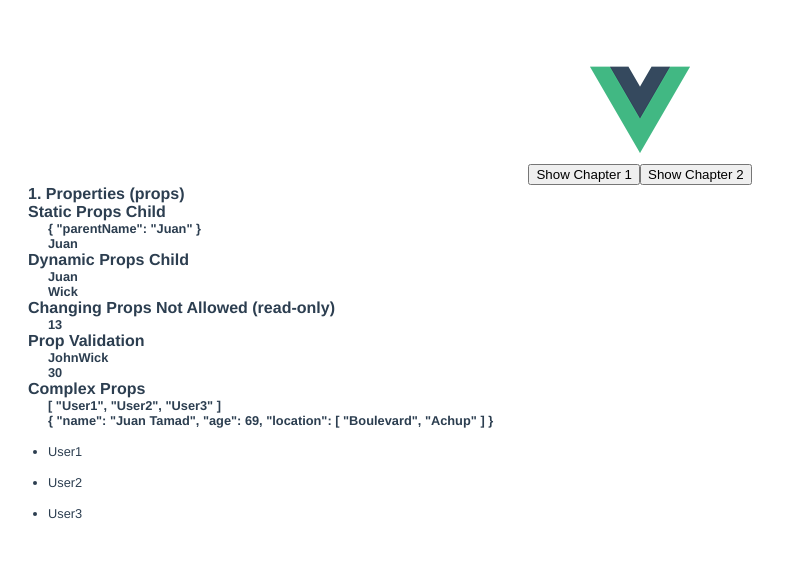
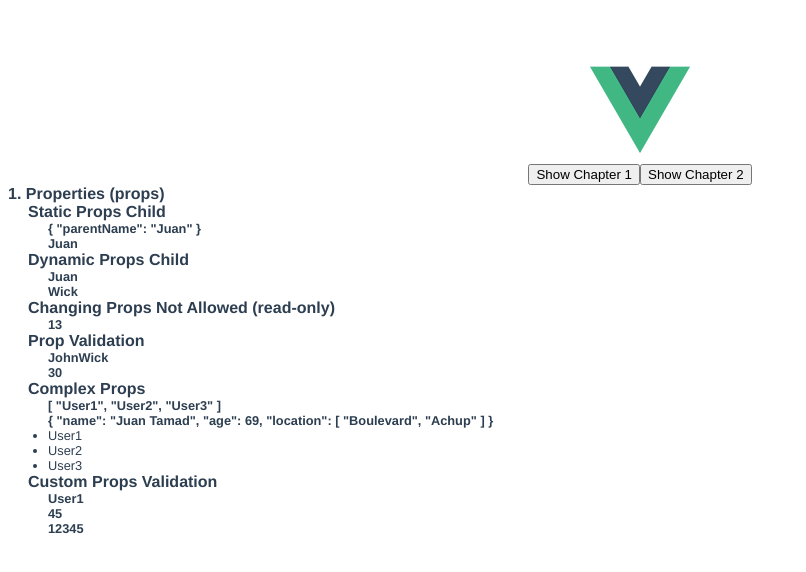
Before and after one commit to TontonBanton/vuehuxn, a Vue app: page / in a window 1280 px wide. Both pictures are taken after a click on the button "Show Chapter 2". Shown: the top 572 px of the page, without its empty margins (0-806 px from the left). Built offline with nearby package versions, Linux system fonts and the light colour scheme.

Commit message:
Component next

```diff
--- a/src/components/Ch1/5GlobalComp.vue
+++ b/src/components/Ch1/5GlobalComp.vue
@@ -35,9 +35,6 @@ h3, p, a{
   padding-left: 20px;
   text-align: left;
 }
-p {
-  color: rgb(140, 168, 16);
-}
 .globaled {
   color: rgb(99, 10, 10);
 }
--- a/src/components/Ch2/1APropsParent.vue
+++ b/src/components/Ch2/1APropsParent.vue
@@ -1,5 +1,6 @@
 <template>
   <h2>1. Properties (props)</h2>
+
   <StaticChild parentName="Juan"/>
   <DynamicChild :firstName="firstName" :lastName="lastName"/>
   <ChangingProps :varNum="varNum" />
@@ -8,7 +9,8 @@
   <ComplexProps
     :users="['User1','User2','User3']"
     :userInfo="{ name: 'Juan Tamad', age: 69, location: ['Boulevard', 'Achup']}"
-    />
+  />
+  <CustomValidation name="User1" age="45" password="12345"/>
 
 </template>
 
@@ -19,6 +21,7 @@ import DynamicChild from './1CDynamicChild'
 import ChangingProps from './1DChangingProps'
 import PropsValidation from './1EPropsValidation'
 import ComplexProps from './1FComplexProps'
+import CustomValidation from './1GCustomValidation'
 
   const firstName = ref('Juan')
   const lastName = ref('Wick')
@@ -33,4 +36,7 @@ h2, h3 {
 </style>
 
 <style scoped>
+h2{
+  margin-left: 0px;
+}
 </style>
--- a/src/components/Ch2/1FComplexProps.vue
+++ b/src/components/Ch2/1FComplexProps.vue
@@ -4,7 +4,7 @@
   <h3>{{ userInfo }}</h3>
 
   <ul v-for="(name, i) in users" :key="i" >
-    <li>{{ name }}</li>
+    <li margin="0">{{ name }}</li>
   </ul>
 </template>
 
@@ -17,7 +17,11 @@ defineProps({
 </script>
 
 <style scoped>
-li{
+ul{
+  margin: 0px;
+}
+li {
+  margin: 0px;
   font-size: .8rem;
   text-align: left;
 }
--- /dev/null
+++ b/src/components/Ch2/1GCustomValidation.vue
@@ -0,0 +1,29 @@
+<template>
+  <h2>Custom Props Validation</h2>
+  <h3>{{ name }}</h3>
+  <h3>{{ age }}</h3>
+  <h3>{{ password }}</h3>
+</template>
+
+<script setup>
+import { defineProps } from 'vue'
+defineProps({
+  name:{
+    type: String,
+    validator: (propValue) => {
+      return ['User1', 'User2', 'User3'].includes(propValue)                       //curly braces
+    }
+  },
+  age: {
+    type: Number,
+    validator: (propValue) => ( propValue >= 18 && propValue <=30 ? true: false )  //parenthesis
+  },
+  password: {
+    type: String,
+    validator: (propValue) => propValue >= 8
+  }
+})
+</script>
+
+<style scoped>
+</style>
```
Also changed, not shown: src/components/Ch2/2ComponentEvent.vue (added).
